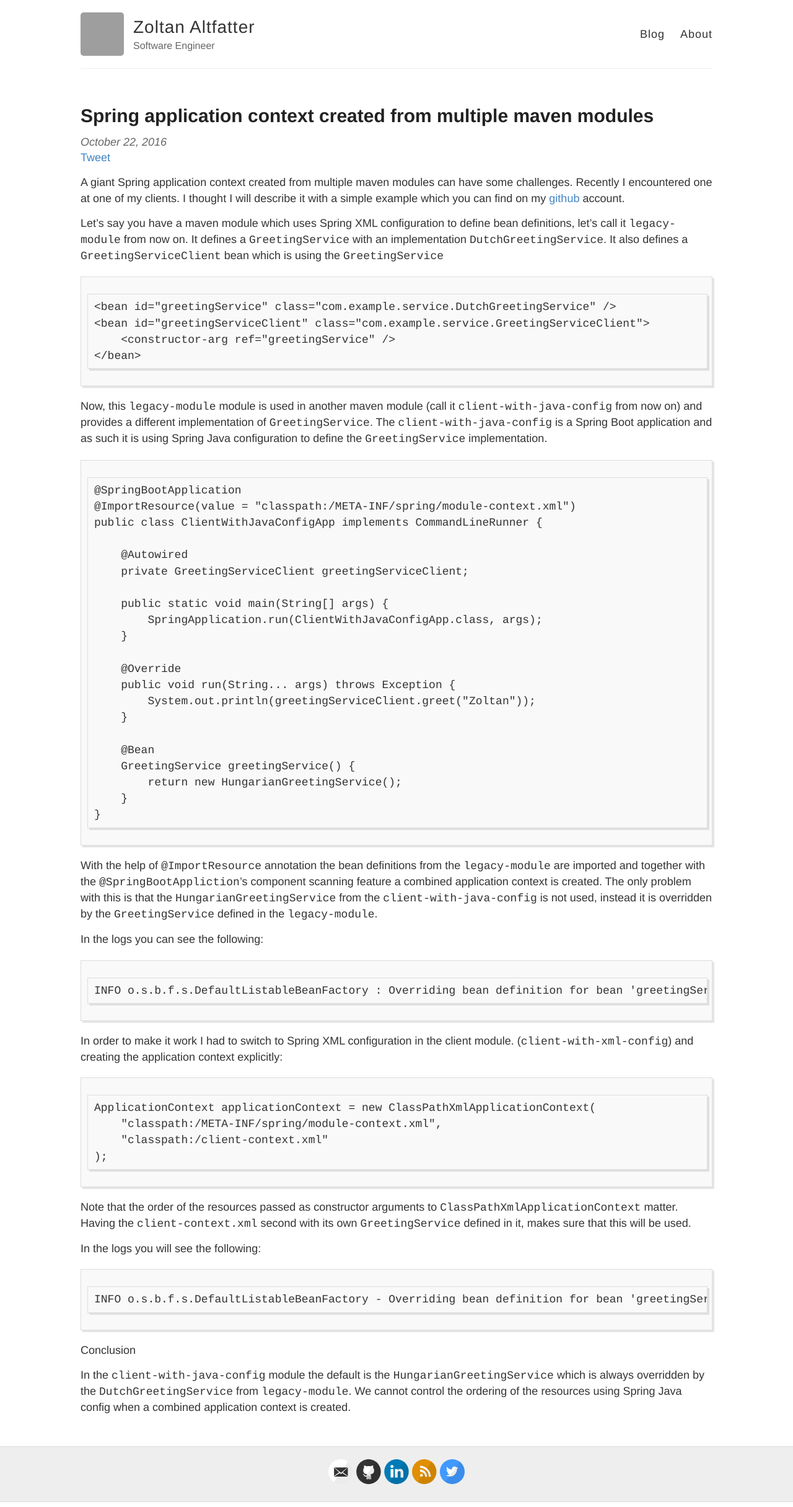
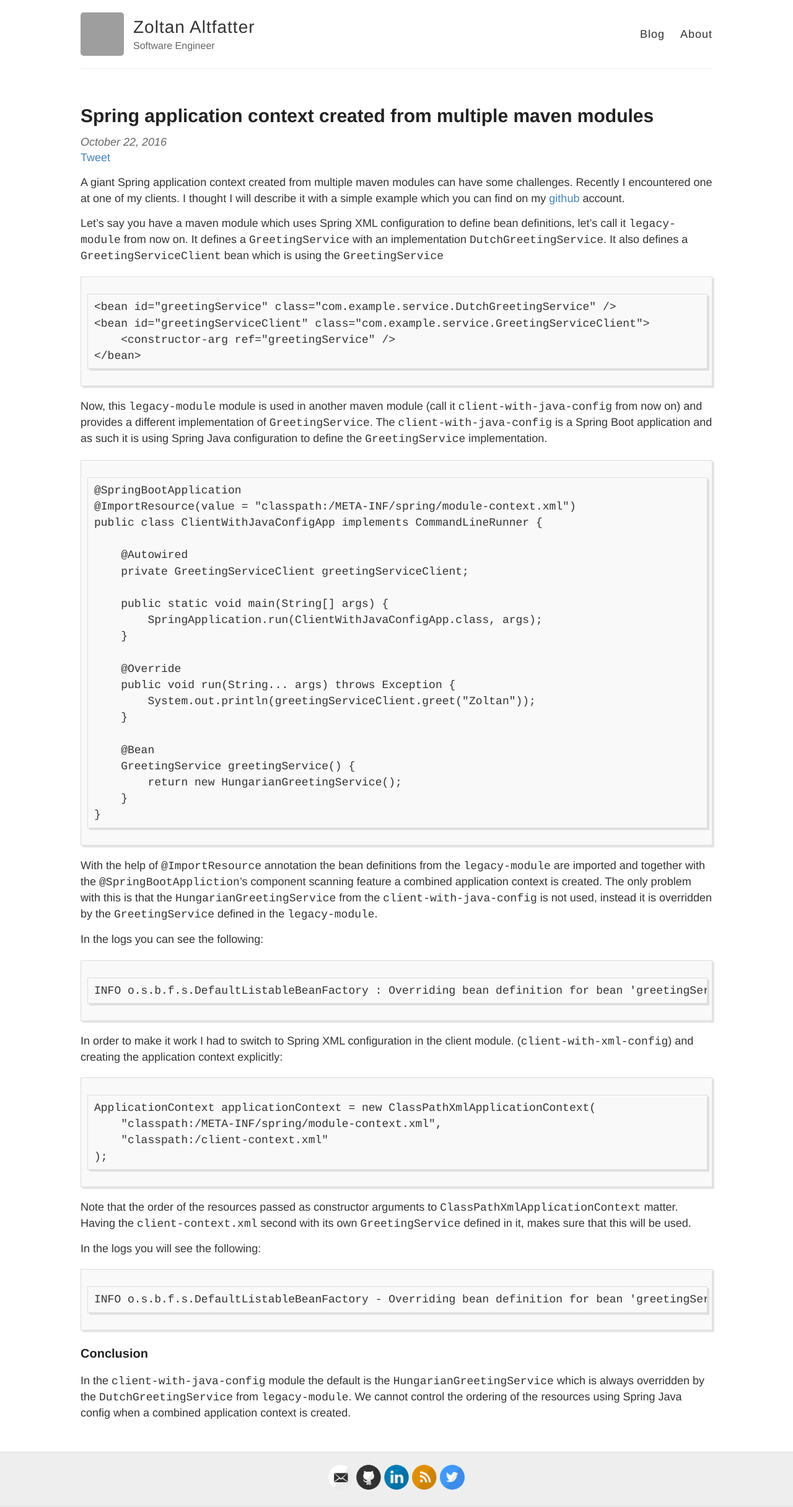
Before and after one commit to altfatterz/altfatterz.github.io, a Jekyll site: the page built from _posts/2016-10-22-spring-application-context-from-multi-modules.md, in a window 1280 px wide. Shown: the whole page at 62% size. Built offline with Jekyll 4.4.1, drawn with Linux system fonts in a browser that asks for light colours; comment, search, counter and statistics services are not loaded; grey boxes are pictures that could not be loaded.

Commit message:
more fixes

````diff
--- a/_posts/2016-10-22-spring-application-context-from-multi-modules.md
+++ b/_posts/2016-10-22-spring-application-context-from-multi-modules.md
@@ -66,7 +66,7 @@ In the logs you will see the following:
 INFO o.s.b.f.s.DefaultListableBeanFactory - Overriding bean definition for bean 'greetingService' with a different definition: replacing [Generic bean: class [com.example.service.DutchGreetingService]; scope=; abstract=false; lazyInit=false; autowireMode=0; dependencyCheck=0; autowireCandidate=true; primary=false; factoryBeanName=null; factoryMethodName=null; initMethodName=null; destroyMethodName=null; defined in class path resource [META-INF/spring/module-context.xml]] with [Generic bean: class [com.example.app.HungarianGreetingService]; scope=; abstract=false; lazyInit=false; autowireMode=0; dependencyCheck=0; autowireCandidate=true; primary=false; factoryBeanName=null; factoryMethodName=null; initMethodName=null; destroyMethodName=null; defined in class path resource [client-context.xml]]
 ```
 
-Conclusion
+### Conclusion
 
 In the `client-with-java-config` module the default is the `HungarianGreetingService` which is always overridden by the `DutchGreetingService` from `legacy-module`.
 We cannot control the ordering of the resources using Spring Java config when a combined application context is created.
````
